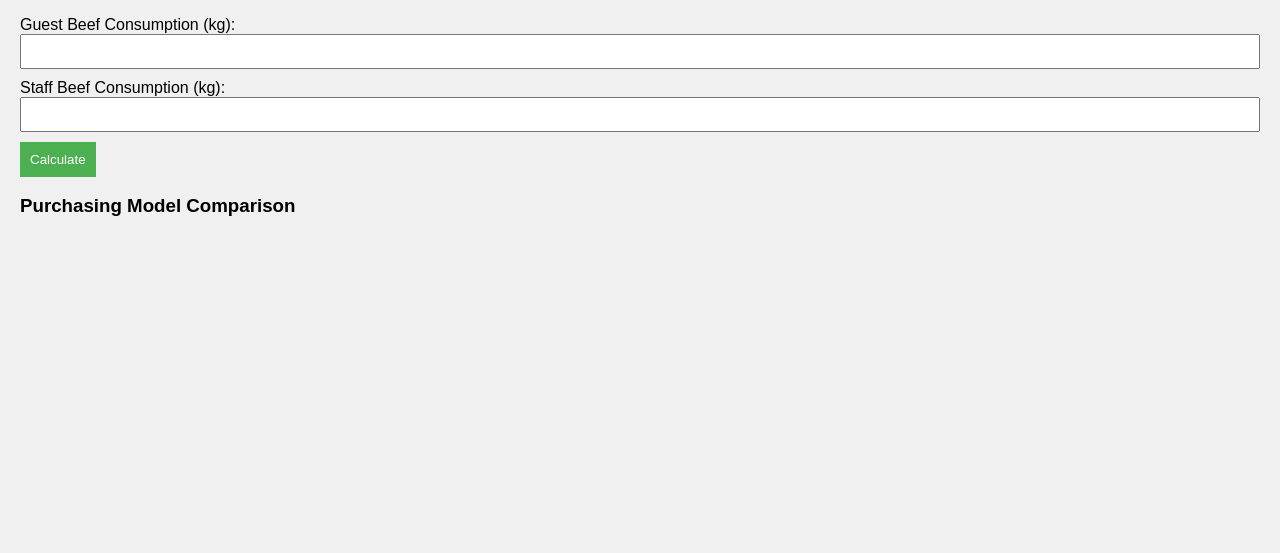
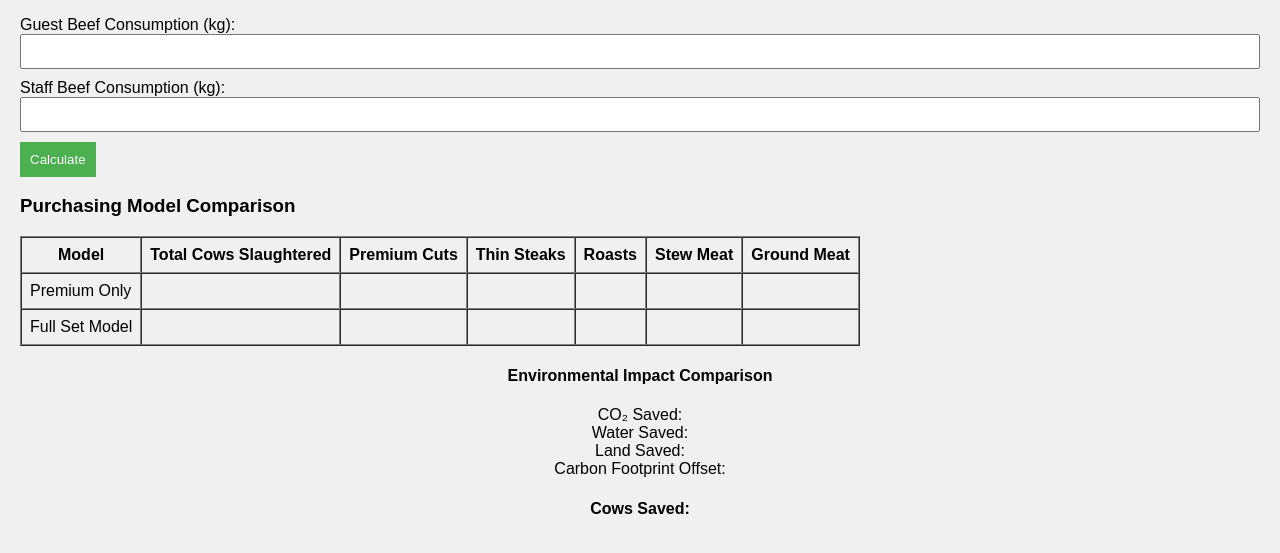
Before and after one commit to tunan75/SustainaBeef, a plain HTML site: page index.html in a window 1280 px wide. Shown: the part 173-726 px from the top of the page. Drawn offline with Linux system fonts and the light colour scheme.

Commit message:
Update index.html

```diff
--- a/index.html
+++ b/index.html
@@ -21,20 +21,54 @@
         <button onclick="calculate()">Calculate</button>
     </section>
 
+    <!-- Table for Result Comparison -->
     <section id="resultComparison">
         <h3>Purchasing Model Comparison</h3>
-
-        <div id="premiumResult">
-            <!-- Premium Only results will appear here -->
-        </div>
-
-        <div id="fullsetResult">
-            <!-- Full Set results will appear here -->
-        </div>
+        <table border="1" cellspacing="0" cellpadding="8">
+            <thead>
+                <tr>
+                    <th>Model</th>
+                    <th>Total Cows Slaughtered</th>
+                    <th>Premium Cuts</th>
+                    <th>Thin Steaks</th>
+                    <th>Roasts</th>
+                    <th>Stew Meat</th>
+                    <th>Ground Meat</th>
+                </tr>
+            </thead>
+            <tbody>
+                <tr>
+                    <td>Premium Only</td>
+                    <td><span id="premiumCows"></span></td>
+                    <td><span id="thickSteaks"></span></td>
+                    <td><span id="thinSteaks"></span></td>
+                    <td><span id="roasts"></span></td>
+                    <td><span id="stewMeat"></span></td>
+                    <td><span id="groundMeat"></span></td>
+                </tr>
+                <tr>
+                    <td>Full Set Model</td>
+                    <td><span id="fullSetCows"></span></td>
+                    <td><span id="fullSetPremiumCuts"></span></td>
+                    <td><span id="fullSetThinSteaks"></span></td>
+                    <td><span id="fullSetBoneInRoasts"></span></td>
+                    <td><span id="fullSetCubeMeat"></span></td>
+                    <td><span id="fullSetGroundMeat"></span></td>
+                </tr>
+            </tbody>
+        </table>
     </section>
 
+    <!-- Environmental Impact Section -->
     <section id="environmentImpact">
-        <!-- Environmental impact will appear here -->
+        <div style="text-align:center;">
+            <h4>Environmental Impact Comparison</h4>
+            CO₂ Saved: <span id="co2Saved"></span><br>
+            Water Saved: <span id="waterSaved"></span><br>
+            Land Saved: <span id="landSaved"></span><br>
+            Carbon Footprint Offset: <span id="carbonFootprintOffset"></span><br>
+            <h4>Cows Saved: <span id="cowsSaved"></span></h4>
+        </div>
     </section>
 
     <script src="calculator.js"></script>
```
